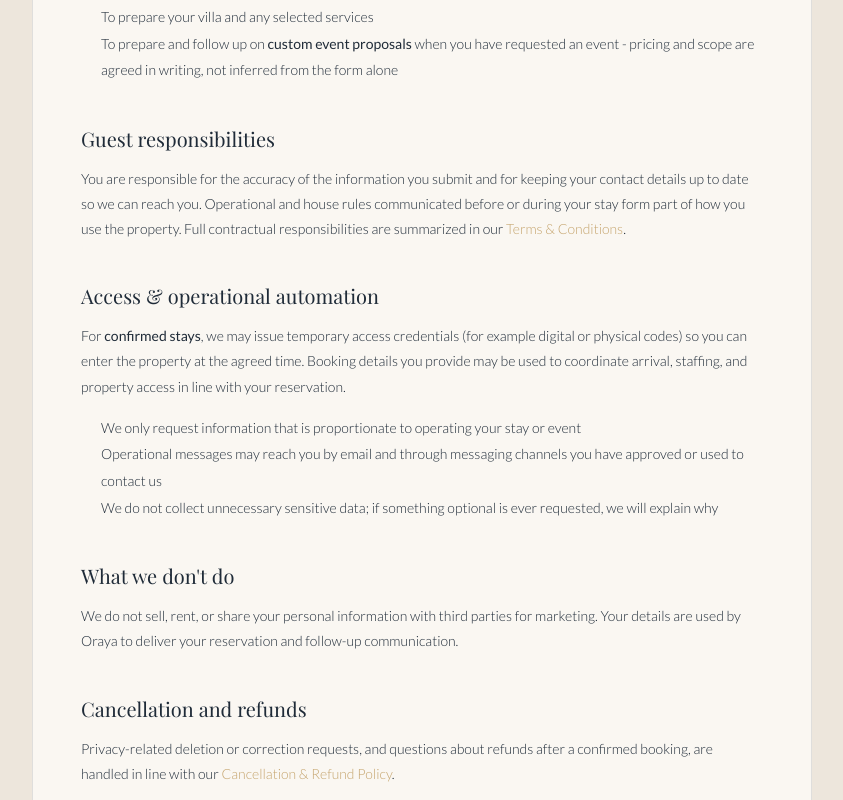
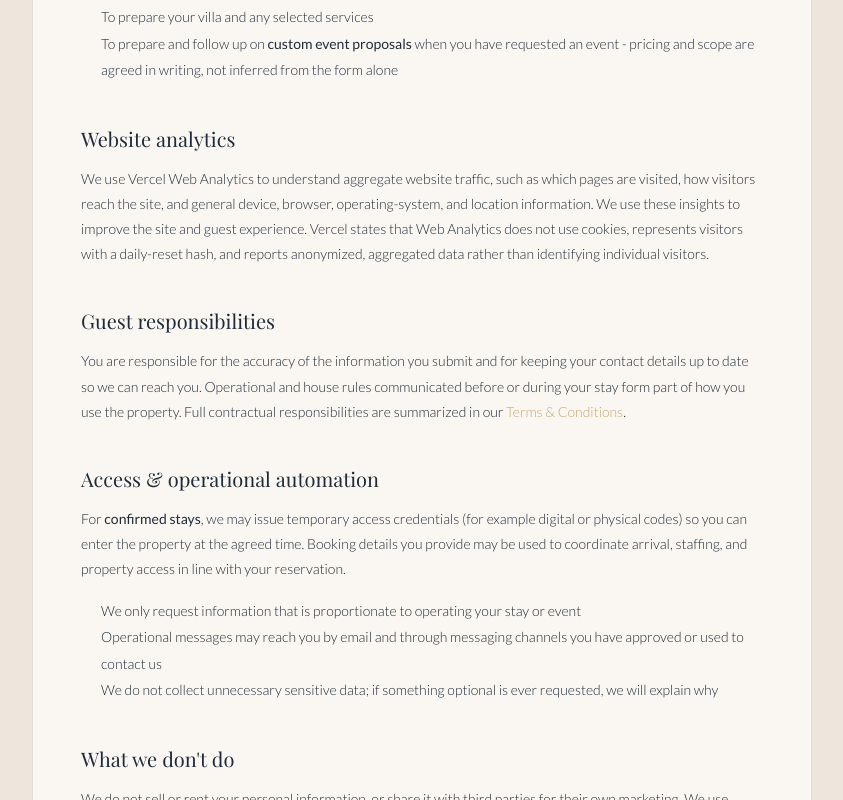
Before and after one commit to Staleen/oraya-web, a Next.js app: page /legal/privacy in a window 1280 px wide. Shown: the part 1080-1880 px from the top of the page, without its empty margins (218-1061 px from the left). Built offline with nearby package versions, Linux system fonts and the light colour scheme; a web font is replaced by a local one.

Commit message:
Make analytics integration merge-ready

```diff
--- a/app/legal/privacy/page.tsx
+++ b/app/legal/privacy/page.tsx
@@ -50,6 +50,11 @@ export default function PrivacyPage() {
         <li>To prepare and follow up on <strong>custom event proposals</strong> when you have requested an event - pricing and scope are agreed in writing, not inferred from the form alone</li>
       </ul>
 
+      <h2 style={subheading}>Website analytics</h2>
+      <p style={body}>
+        We use Vercel Web Analytics to understand aggregate website traffic, such as which pages are visited, how visitors reach the site, and general device, browser, operating-system, and location information. We use these insights to improve the site and guest experience. Vercel states that Web Analytics does not use cookies, represents visitors with a daily-reset hash, and reports anonymized, aggregated data rather than identifying individual visitors.
+      </p>
+
       <h2 style={subheading}>Guest responsibilities</h2>
       <p style={body}>
         You are responsible for the accuracy of the information you submit and for keeping your contact details up to date so we can reach you. Operational and house rules communicated before or during your stay form part of how you use the property. Full contractual responsibilities are summarized in our{" "}
@@ -68,7 +73,7 @@ export default function PrivacyPage() {
 
       <h2 style={subheading}>What we don&apos;t do</h2>
       <p style={body}>
-        We do not sell, rent, or share your personal information with third parties for marketing. Your details are used by Oraya to deliver your reservation and follow-up communication.
+        We do not sell or rent your personal information, or share it with third parties for their own marketing. We use service providers where needed to operate the website and deliver your reservation and follow-up communication.
       </p>
 
       <h2 style={subheading}>Cancellation and refunds</h2>
```
Also changed, not shown: 3 other files (tests, documents, lock files or other folders).
